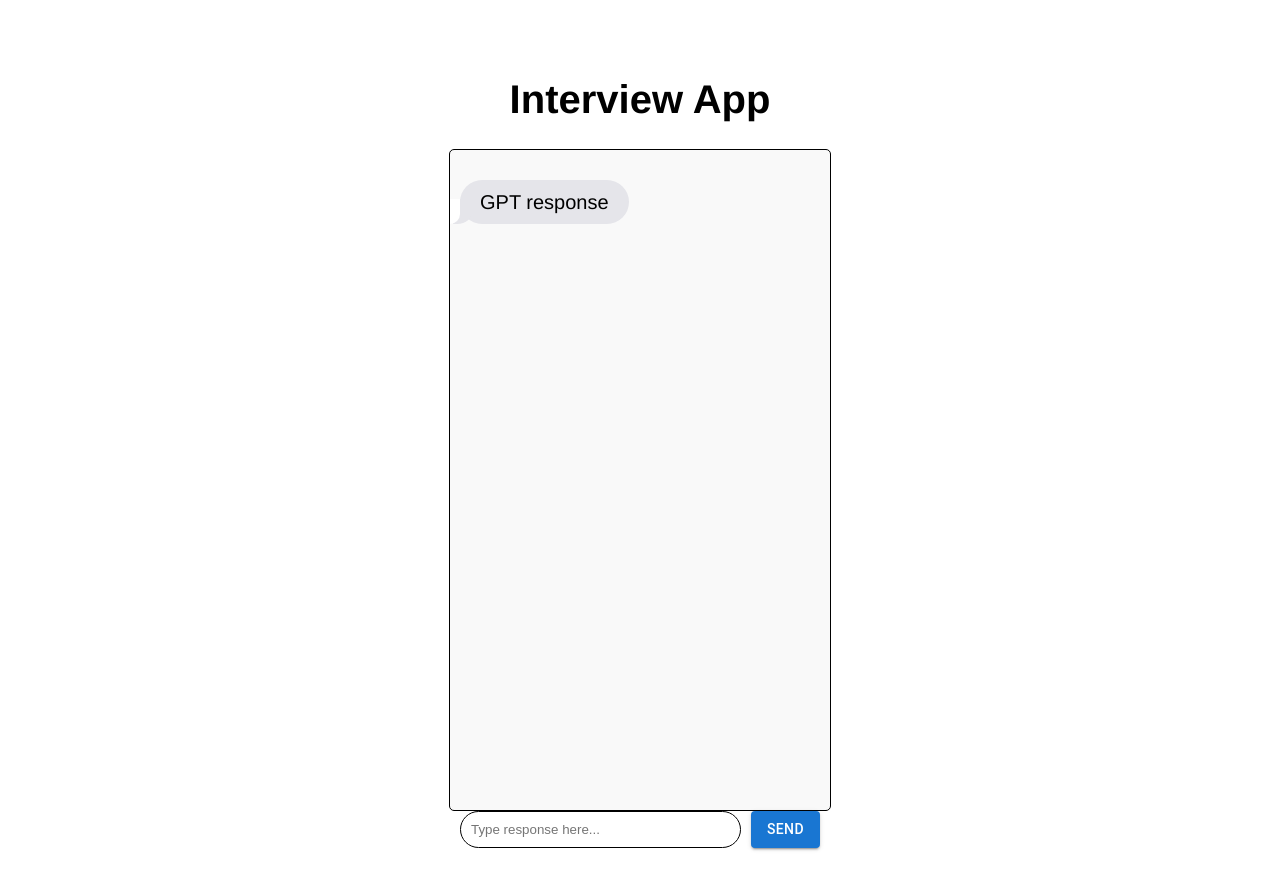
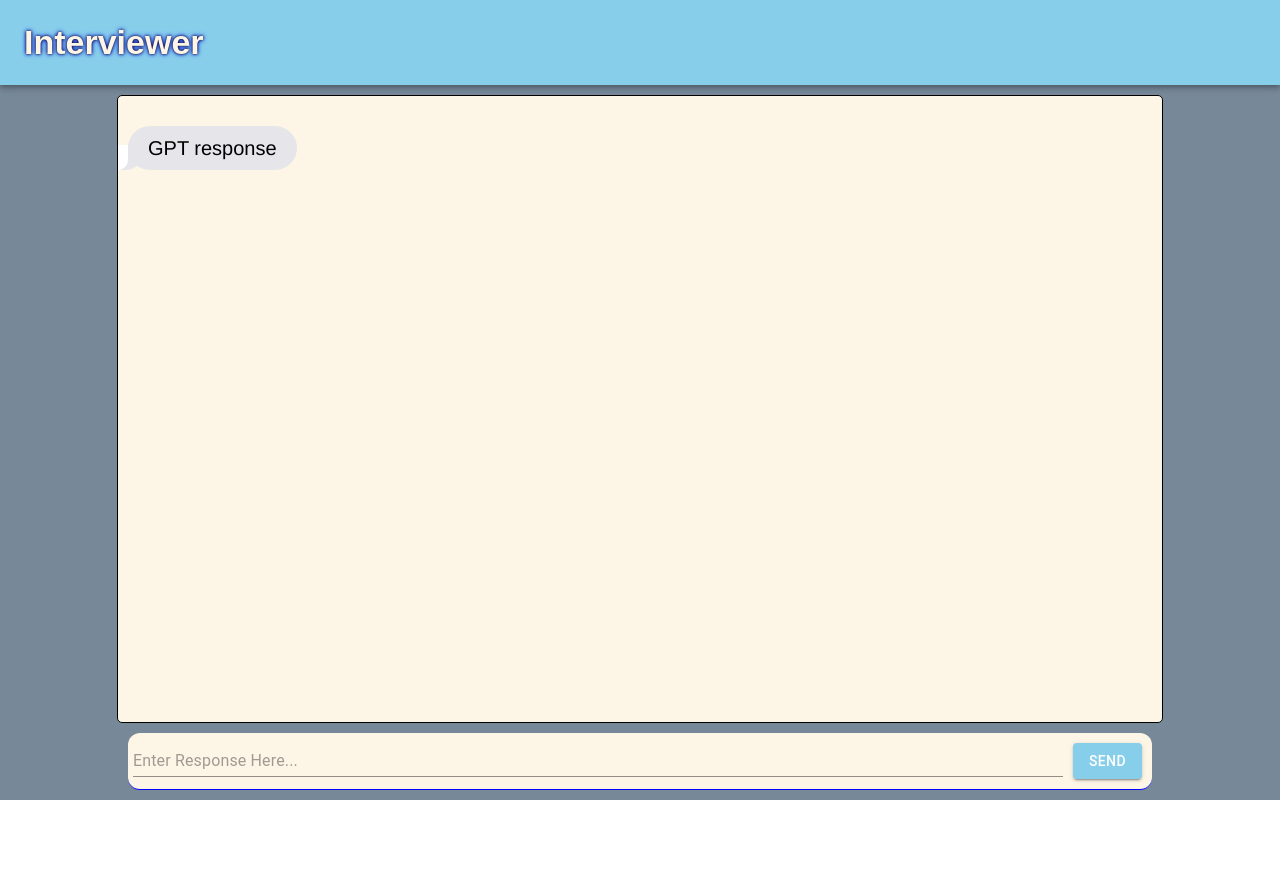
Before and after one commit to hunjaq/violet24, a React (Create React App) app in the folder hackapp/: page / in a window 1280 px wide. Shown: the top 890 px of the page. After the commit the page ends 800 px from the top, so only its background shows below. Built offline with nearby package versions, Linux system fonts and the light colour scheme; no server answers.

Commit message:
better ui and backend integration again

```diff
--- a/hackapp/src/App.css
+++ b/hackapp/src/App.css
@@ -7,6 +7,8 @@
   flex-direction: column;
   height: 100vh;
   align-items: center;
+  width: 100vw;
+  background-color: lightslategray;
 }
 
 .ChatHeader {
@@ -23,12 +25,17 @@
   padding: 10px;
   border: 1px solid #000;
   border-radius: 5px;
-  background-color: #f9f9f9;
+  background-color: oldlace;
+  margin: 10px;
 }
 
 .InputArea {
   width: 80%;
   display: flex;
+  margin-bottom: 10px;
+  background-color: oldlace;
+  align-items: center;
+  justify-content: center;
 }
 
 .InputArea input {
@@ -36,54 +43,45 @@
   border-radius: 20px;
   padding: 10px;
   border: 1px solid #000;
+  background-color: oldlace;
 }
 
 .InputArea button {
-  margin-left: 10px;
+  margin: 10px;
+  background-color: skyblue;
 }
 
+.Button-wrapper {
+  display: flex;
+  flex-direction: row;
+  align-items: center;
+}
 .App-logo {
   height: 40vmin;
   pointer-events: none;
 }
 
-@media (prefers-reduced-motion: no-preference) {
-  .App-logo {
-    animation: App-logo-spin infinite 20s linear;
-  }
-}
-
 .App-header {
-  background-color: #282c34;
-  min-height: 100vh;
   display: flex;
   flex-direction: column;
   align-items: center;
   justify-content: center;
-  font-size: calc(10px + 2vmin);
-  color: white;
+  font-size: calc(10px + 3vmin);
+  font-family: fantasy;
+  color: oldlace;
+  text-shadow: 0 0 3px #0F0000, 0 0 5px #000FFF;;
 }
 
 .App-link {
   color: #61dafb;
 }
 
-@keyframes App-logo-spin {
-  from {
-    transform: rotate(0deg);
-  }
-  to {
-    transform: rotate(360deg);
-  }
-}
-
-
 /* text bubbles */
 
 @use postcss-nested;
 
 :root {
-  --send-bg: #0B93F6;
+  --send-bg: skyblue;
   --send-color: white;
   --receive-bg: #E5E5EA;
   --receive-text: black;
@@ -95,7 +93,7 @@ body {
 	font-size: 20px;
 	font-weight: normal;
   max-width: 450px;
-	margin: 50px auto;
+	/*margin: 50px auto;*/
   display: flex;
   flex-direction: column;
   background-color: var(--page-background);
--- a/hackapp/src/App.jsx
+++ b/hackapp/src/App.jsx
@@ -7,8 +7,12 @@ import CardContent from '@mui/material/CardContent';
 import Typography from '@mui/material/Typography';
 import Button from '@mui/material/Button';
 import axios from 'axios';
+import { AppBar, Toolbar } from '@mui/material';
+import qApi from './api/axiosConfig';
 
 function App() {
+
+  const [questions, setQuestions] = useState("");
 
   // User text input
   const [replyValue, setReplyValue] = useState('');
@@ -25,6 +29,20 @@ function App() {
       }
   ]);
 
+  const loadQuestions = async () => {
+    try {
+      const response = await qApi.get('/api/questions/all');
+      setQuestions(response.data);
+    }
+    catch(err) {
+      console.log(err);
+    }
+  }
+
+  //load questions from db
+  useEffect(() => {
+    loadQuestions();
+  }, []);
 
   const messagesEndRef = useRef(null); // reference to last message
 
@@ -113,9 +131,12 @@ function App() {
   return (
     <div className="AppContainer">
       {/*Page title*/}
-      <div className="ChatHeader">
-        <h1>Interview App</h1>
-      </div>
+      <AppBar position='static' sx={{backgroundColor:'skyblue'}}>
+        <Toolbar>
+          <h1 class="App-header"> Interviewer </h1>
+        </Toolbar>
+      </AppBar>
+
       {/*Chat box*/}
       <div className="ChatBox">
         {messages.map((message, index) => (
@@ -126,17 +147,33 @@ function App() {
         <div ref={messagesEndRef}/>
       </div>
       {/*User input box*/}
-      <Box className="InputArea" >
-      <input maxLength={1500}
-        type="text"
-        placeholder="Type response here..."
-        value={replyValue}
-        onChange={handleReply}
+      <Box className="InputArea" borderRadius={3} sx={{borderBottom:'1px solid blue'}}>
+        <TextField
+          fullWidth={1}
+          maxRows={8}
+          variant="standard"
+          multiline
+          placeholder="Enter Response Here..."
+          sx={{backgroundColor: "oldlace", borderRadius:3, marginLeft:'5px'}}
+          value={replyValue}
+          onChange={handleReply}
         />
-        <Button variant="contained" onClick={handleSubmit}>Send</Button>
+        <div class="Button-wrapper">
+          <Button variant="contained" sx={{maxHeight:"55px"}} onClick={handleSubmit}>Send</Button>
+        </div>
+
       </Box>
     </div>
      );
     }
 
 export default App;
+
+/**
+ *         <input maxLength={1500}
+          type="text"
+          placeholder="Type response here..."
+          value={replyValue}
+          onChange={handleReply}
+        />
+ */
--- /dev/null
+++ b/hackapp/src/api/axiosConfig.js
@@ -0,0 +1,6 @@
+import axios from 'axios';
+
+export default axios.create({
+    baseURL: 'http://localhost:8080', //ngrok is needed to not be blocked?
+    headers: {"ngrok-skip-browser-warning": "true", "Access-Control-Allow-Origin":"http://localhost:3000"}
+})
```
Also changed, not shown: 1 other file (tests, documents, lock files or other folders).
